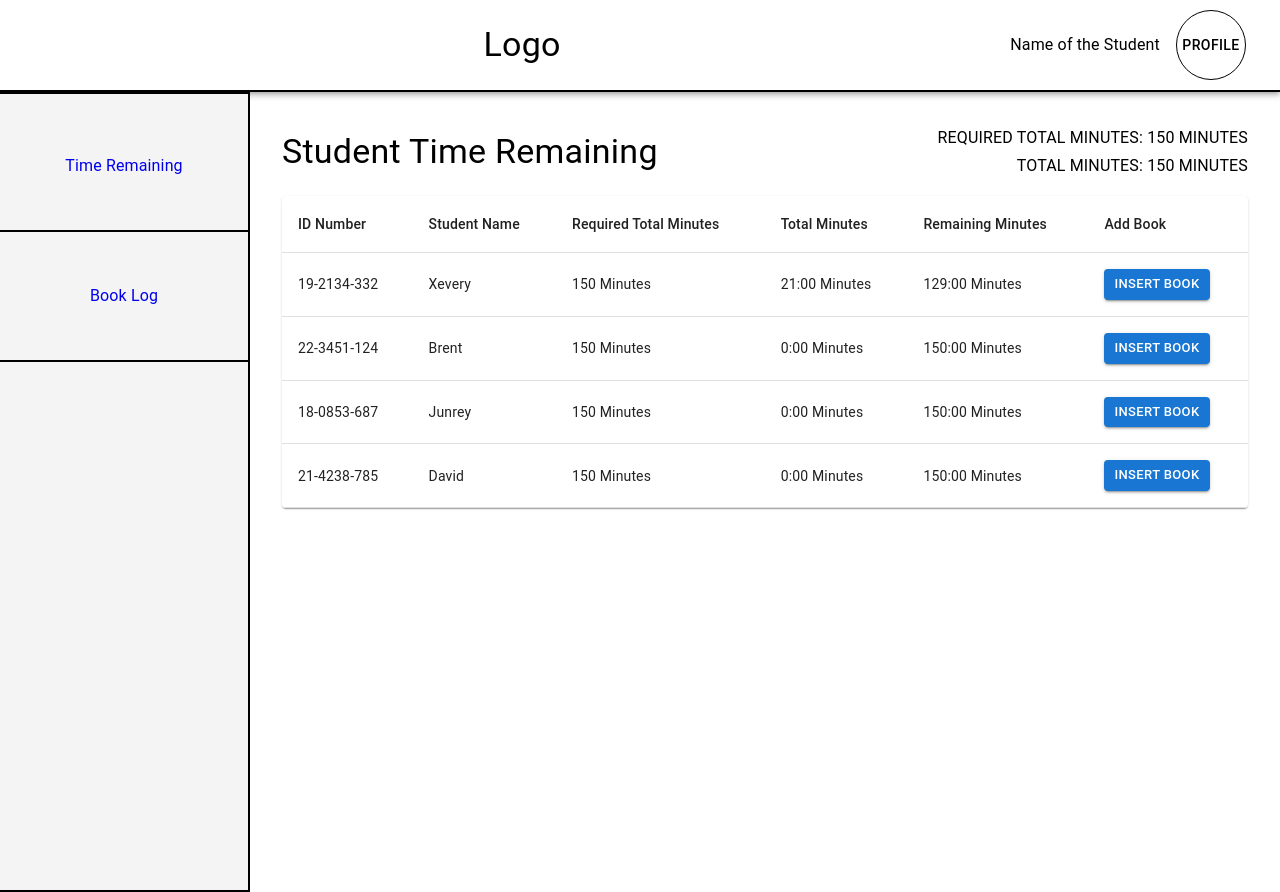
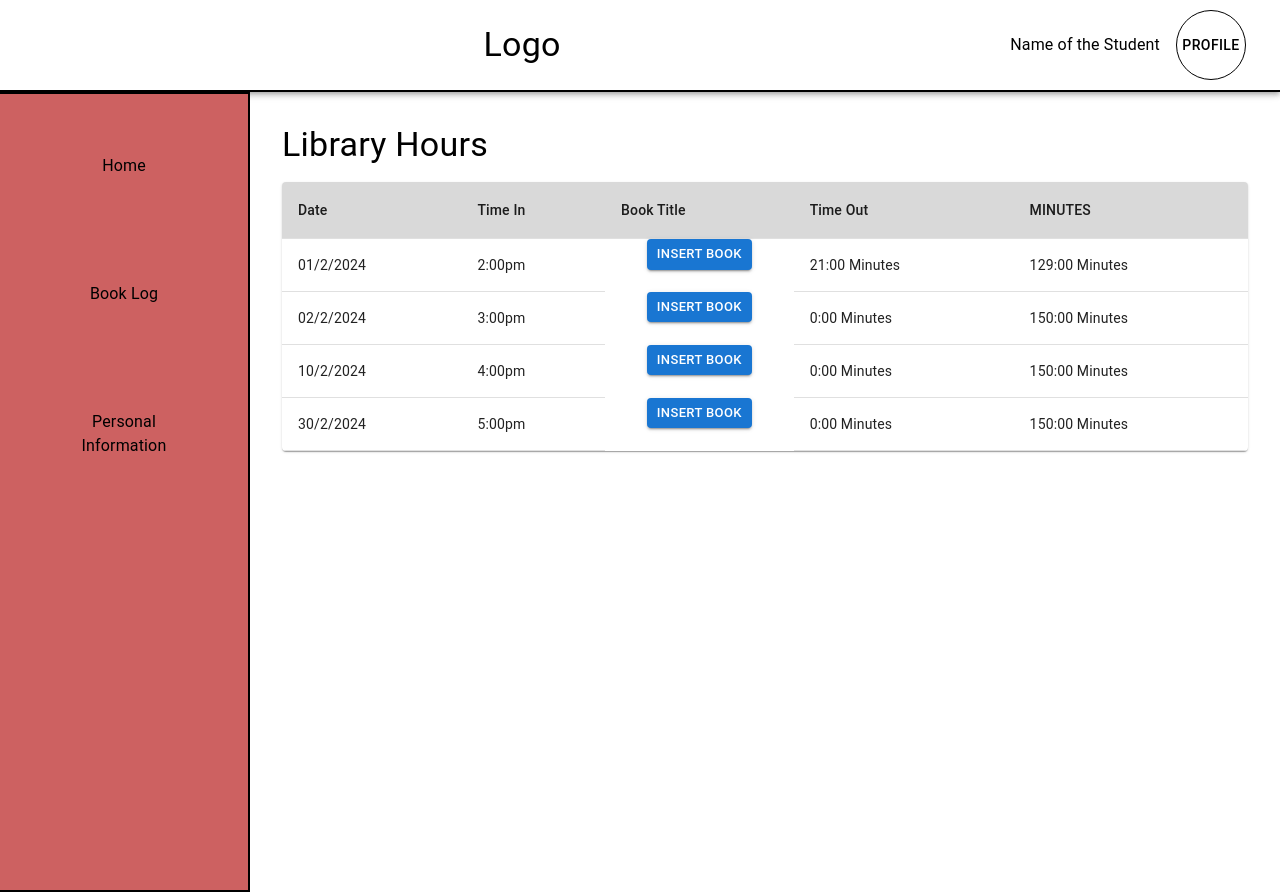
Before and after one commit to EJhub/WildTrack, a React (Vite) app: page /studentDashboard/TimeRemaining in a window 1280 px wide. Built offline with nearby package versions, Linux system fonts and the light colour scheme.

Commit message:
student dashboard

```diff
--- a/src/components/Student/StudentTimeRemain.jsx
+++ b/src/components/Student/StudentLibraryHours.jsx
@@ -14,15 +14,15 @@ import Button from '@mui/material/Button';
 import Addbook from './components/Addbook';
 import { useNavigate } from 'react-router-dom'; // Import useNavigate
 
-const StudentTimeRemain = () => {
+const StudentLibraryHours = () => {
   const [open, setOpen] = useState(false); // State to control modal open/close
   const navigate = useNavigate(); // Initialize the navigate hook
 
   const students = [
-    { id: '19-2134-332', name: 'Xevery', requiredMinutes: '150 Minutes', totalMinutes: '21:00 Minutes', remainingMinutes: '129:00 Minutes' },
-    { id: '22-3451-124', name: 'Brent', requiredMinutes: '150 Minutes', totalMinutes: '0:00 Minutes', remainingMinutes: '150:00 Minutes' },
-    { id: '18-0853-687', name: 'Junrey', requiredMinutes: '150 Minutes', totalMinutes: '0:00 Minutes', remainingMinutes: '150:00 Minutes' },
-    { id: '21-4238-785', name: 'David', requiredMinutes: '150 Minutes', totalMinutes: '0:00 Minutes', remainingMinutes: '150:00 Minutes' },
+    { date: '01/2/2024', TimeIn: '2:00pm', TimeOut: '21:00 Minutes', Minutes: '129:00 Minutes' },
+    { date: '02/2/2024', TimeIn: '3:00pm', TimeOut: '0:00 Minutes', Minutes: '150:00 Minutes' },
+    { date: '10/2/2024', TimeIn: '4:00pm', TimeOut: '0:00 Minutes', Minutes: '150:00 Minutes' },
+    { date: '30/2/2024', TimeIn: '5:00pm', TimeOut: '0:00 Minutes', Minutes: '150:00 Minutes' },
   ];
 
   const handleClickOpen = () => {
@@ -54,39 +54,35 @@ const StudentTimeRemain = () => {
               marginBottom: 2,
             }}
           >
-            <Typography variant="h4">Student Time Remaining</Typography>
+            <Typography variant="h4">Library Hours</Typography>
 
-            <Typography variant="subtitle1" sx={{ textAlign: 'right' }}>
-              REQUIRED TOTAL MINUTES: 150 MINUTES <br />
-              TOTAL MINUTES: 150 MINUTES
-            </Typography>
+
           </Box>
 
           <TableContainer component={Paper}>
             <Table aria-label="simple table">
               <TableHead>
-                <TableRow>
-                  <TableCell>ID Number</TableCell>
-                  <TableCell>Student Name</TableCell>
-                  <TableCell>Required Total Minutes</TableCell>
-                  <TableCell>Total Minutes</TableCell>
-                  <TableCell>Remaining Minutes</TableCell>
-                  <TableCell>Add Book</TableCell>
+                <TableRow sx={{
+                  backgroundColor:"#D9D9D9",
+                }}>
+                  <TableCell>Date</TableCell>
+                  <TableCell>Time In</TableCell>
+                  <TableCell>Book Title</TableCell>
+                  <TableCell>Time Out</TableCell>
+                  <TableCell>MINUTES</TableCell>
                 </TableRow>
               </TableHead>
               <TableBody>
                 {students.map((student) => (
-                  <TableRow key={student.id}>
-                    <TableCell>{student.id}</TableCell>
-                    <TableCell>{student.name}</TableCell>
-                    <TableCell>{student.requiredMinutes}</TableCell>
-                    <TableCell>{student.totalMinutes}</TableCell>
-                    <TableCell>{student.remainingMinutes}</TableCell>
-                    <TableCell>
-                      <Button variant="contained" color="primary" size="small" onClick={handleClickOpen}>
+                  <TableRow key={student.date}>
+                    <TableCell>{student.date}</TableCell>
+                    <TableCell>{student.TimeIn}</TableCell>
+                    <Button variant="contained" color="primary" size="small" onClick={handleClickOpen}>
                         Insert Book
                       </Button>
-                    </TableCell>
+                    <TableCell>{student.TimeOut}</TableCell>
+                    <TableCell>{student.Minutes}</TableCell>
+
                   </TableRow>
                 ))}
               </TableBody>
@@ -101,4 +97,4 @@ const StudentTimeRemain = () => {
   );
 };
 
-export default StudentTimeRemain;
+export default StudentLibraryHours;
--- a/src/components/Student/components/SideBar.jsx
+++ b/src/components/Student/components/SideBar.jsx
@@ -8,38 +8,49 @@ const SideBar = () => {
       sx={{
         width: '250px',
         height: '100vh',
-        backgroundColor: '#f4f4f4',
+        backgroundColor: '#CD6161',
         padding: '0px',
         boxSizing: 'border-box',
         borderRight: '2px solid #000',
         borderBottom: '2px solid #000',
         borderTop: '2px solid #000',
+
       }}
     >
       <List component="nav">
         <ListItem button component={Link} to="/studentDashboard/TimeRemaining" sx={{
             padding: '3rem',
             width: "100%",
-            boxSizing: 'border-box',
-            borderBottom: '2px solid #000',
+            color: "#000000",
             textAlign: 'center',
             '&:hover': {
-              backgroundColor: '#e0e0e0',
+              color: '#FFD700',
             },
         }}>
-          <ListItemText primary="Time Remaining" />
+         <ListItemText primary="Home"/>
+
         </ListItem>
         <ListItem button component={Link} to="/studentDashboard/booklog" sx={{
             padding: '3rem',
             width: "100%",
-            boxSizing: 'border-box',
-            borderBottom: '2px solid #000',
+            color: "#000000",
             textAlign: 'center',
             '&:hover': {
-              backgroundColor: '#e0e0e0',
+              color: '#FFD700',
             },
         }} >
           <ListItemText primary="Book Log" />
+        </ListItem>
+        <ListItem button component={Link} to="/studentDashboard/booklog" sx={{
+            padding: '3rem',
+            width: "100%",
+            color: "#000000",
+            textAlign: 'center',
+            '&:hover': {
+              color: '#FFD700',
+            },
+        }} >
+          <ListItemText primary="Personal Information" />
         </ListItem>
       </List>
     </Box>
--- a/src/components/TheRoutes.jsx
+++ b/src/components/TheRoutes.jsx
@@ -1,4 +1,4 @@
-import StudentTimeRemain from "./Student/StudentTimeRemain";
+import StudentLibraryHours from "./Student/StudentLibraryHours";
 import NasDashboard from "./NAS/NasDashboard";
 import TeacherDashboard from "./Teacher/TeacherDashboard";
 import LibrarianDashboard from "./Librarian/LibrarianDashboard";
@@ -11,8 +11,8 @@ export default function TheRoutes() {
     return (
         <Routes>
             <Route path="/" element={<TapIn />} />
-            <Route path="/studentDashboard/TimeRemaining" element={<StudentTimeRemain />} />
-            <Route path="/studentDashboard/TimeRemaining/Addbook" element={<StudentTimeRemain />} />
+            <Route path="/studentDashboard/TimeRemaining" element={<StudentLibraryHours />} />
+            <Route path="/studentDashboard/TimeRemaining/Addbook" element={<StudentLibraryHours />} />
             <Route path="/studentDashboard/booklog" element={<BookLog />} />
             <Route path="/nasDashboard" element={<NasDashboard />} />
             <Route path="/teacherDashboard" element={<TeacherDashboard />} />
```
